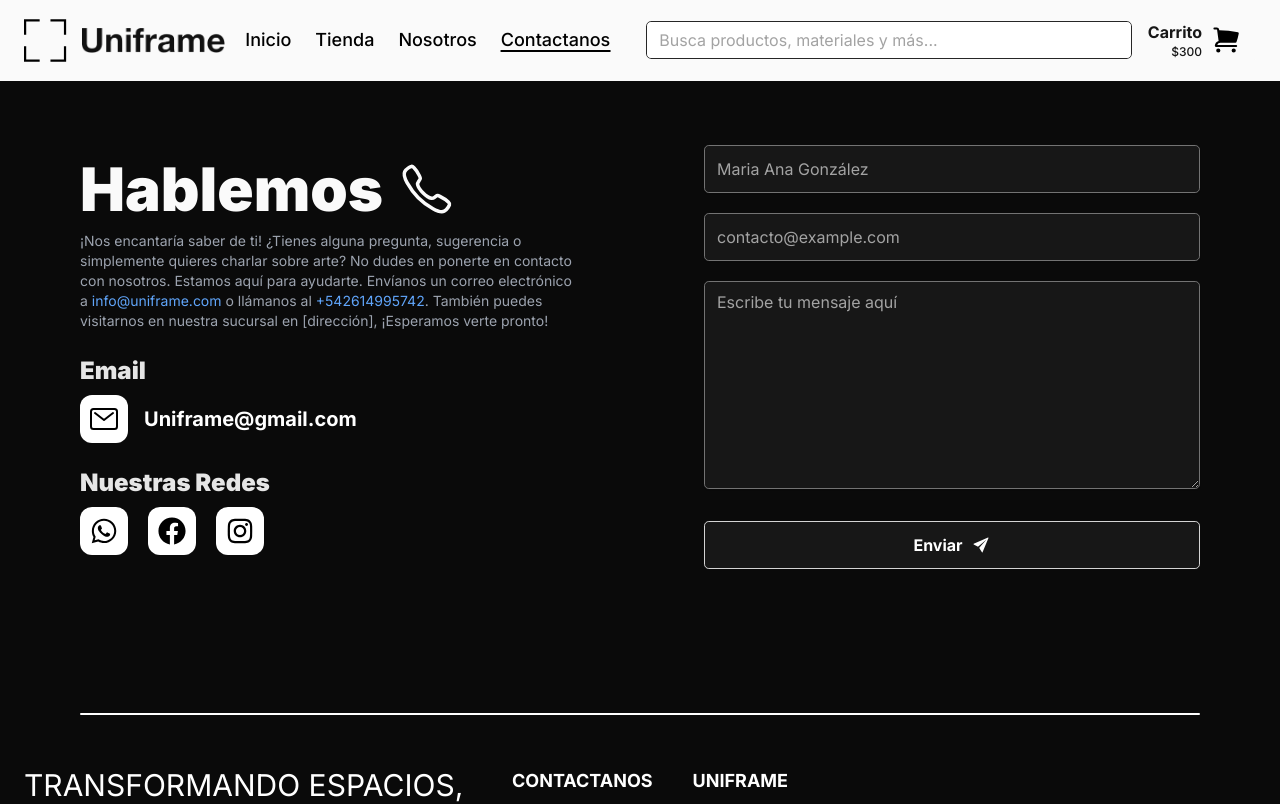
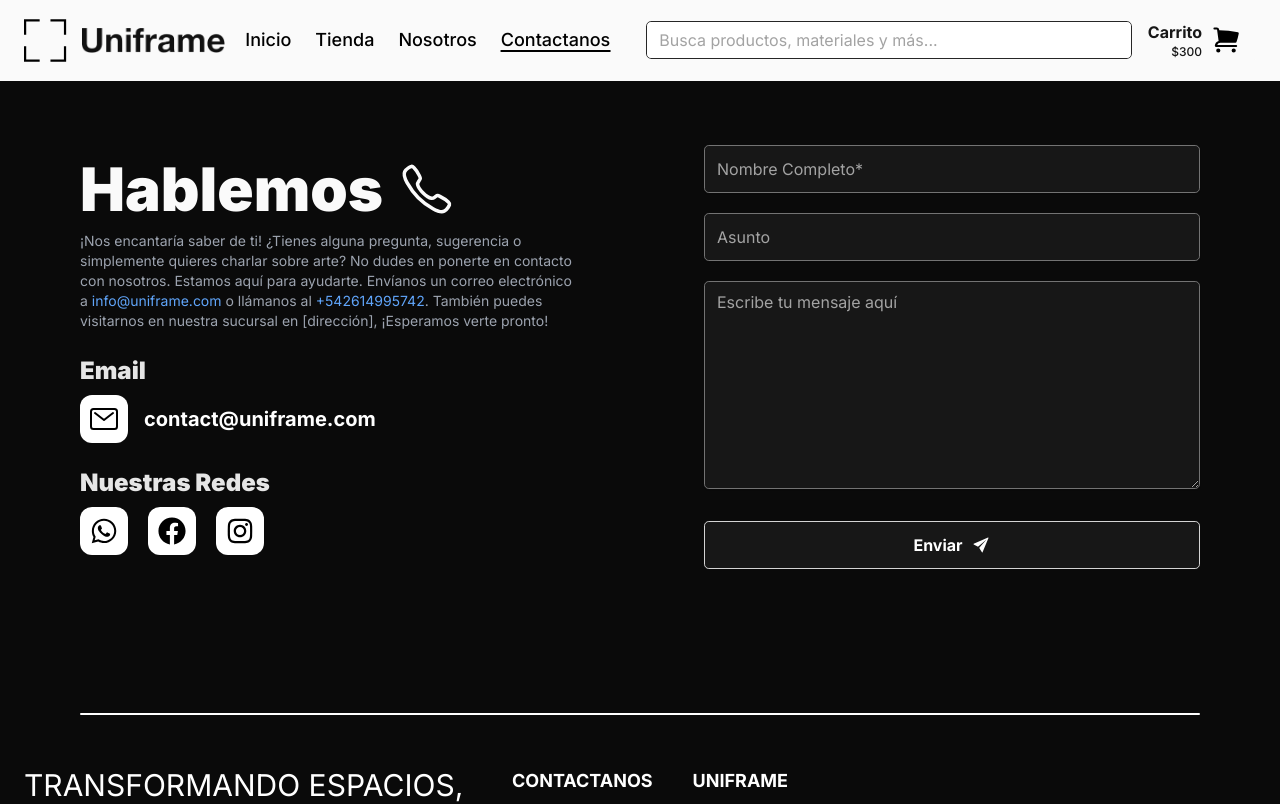
Before and after one commit to MojeZcg/Uniframe, a Next.js app: page /contact in a window 1280 px wide. Shown: the top 804 px of the page. Built offline with nearby package versions, Linux system fonts and the light colour scheme.

Commit message:
add: strings to the fields

```diff
--- a/src/app/contact/page.tsx
+++ b/src/app/contact/page.tsx
@@ -13,15 +13,15 @@ export default function Home() {
     {
       id: 1,
       label: "Nombre Completo",
-      place: "Maria Ana González",
+      place: "Nombre Completo*",
       type: "text",
-      isrequired: true,
+      isrequired: false,
     },
     {
       id: 2,
-      label: "Correo Electronico",
-      place: "contacto@example.com",
-      type: "email",
+      label: "Asunto",
+      place: "Asunto",
+      type: "text",
       isrequired: true,
     },
   ];
@@ -57,11 +57,11 @@ export default function Home() {
                 </div>
                 <Link
                   target="_blank"
-                  href="mailto:Uniframe@gmail.com"
+                  href="mailto:contact@uniframe.com"
                   className="pl-4"
                 >
                   <strong className=" text-xl text-white">
-                    Uniframe@gmail.com
+                    contact@uniframe.com
                   </strong>
                 </Link>
               </li>
```
